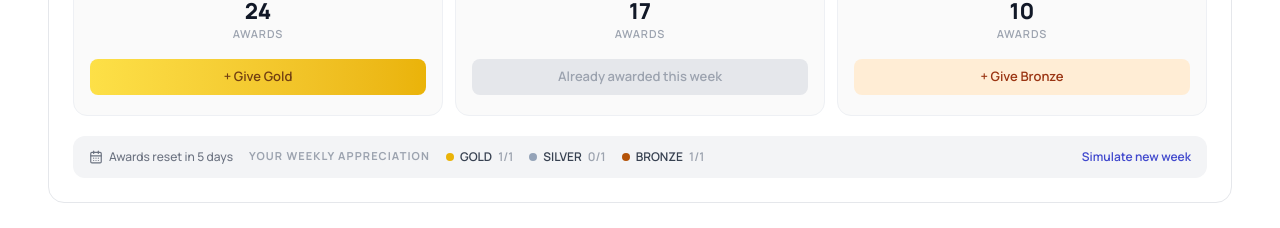
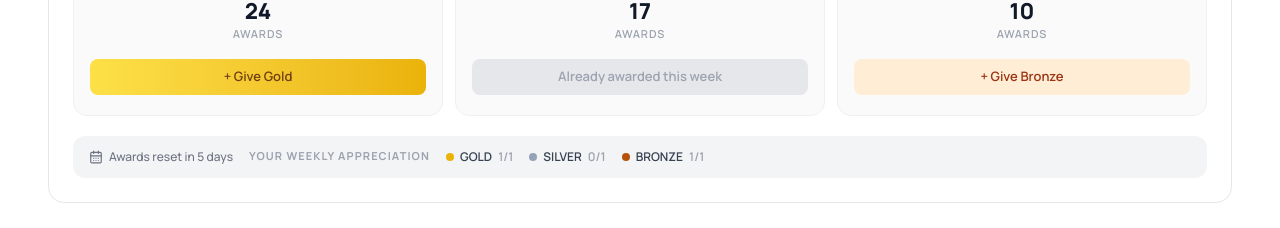
Before and after one commit to Mern-Unbeatable/baracuda260, a React (Vite) app: page /photographer in a window 1280 px wide. Shown: the part 1940-2168 px from the top of the page. Built offline with nearby package versions, Linux system fonts and the light colour scheme; no server answers.

Commit message:
testing simulateweek removed

```diff
--- a/src/portals/public/photographer/components/PhotographerTalentAppreciation.jsx
+++ b/src/portals/public/photographer/components/PhotographerTalentAppreciation.jsx
@@ -36,7 +36,7 @@ const PhotographerTalentAppreciation = memo(
 
     const [awards, setAwards] = useState(appreciation.tiers);
     const [weekly, setWeekly] = useState(appreciation.weekly);
-    const [resetDays, setResetDays] = useState(() =>
+    const [resetDays] = useState(() =>
       getDaysUntilNextSundayMidnight(),
     );
 
@@ -63,14 +63,6 @@ const PhotographerTalentAppreciation = memo(
         ),
       );
       setWeekly((prev) => ({ ...prev, [tierId]: 0 }));
-    };
-
-    const simulateWeek = () => {
-      setWeekly({ gold: 1, silver: 1, bronze: 1 });
-      setAwards((prev) =>
-        prev.map((tier) => ({ ...tier, awardedThisWeek: false })),
-      );
-      setResetDays(getDaysUntilNextSundayMidnight());
     };
 
     return (
@@ -152,8 +144,7 @@ const PhotographerTalentAppreciation = memo(
             })}
           </div>
 
-          <div className="mt-5 flex flex-col gap-3 rounded-xl bg-[#f3f4f6] px-4 py-3 sm:flex-row sm:items-center sm:justify-between">
-            <div className="flex flex-wrap items-center gap-x-4 gap-y-2">
+          <div className="mt-5 flex flex-wrap items-center gap-x-4 gap-y-2 rounded-xl bg-[#f3f4f6] px-4 py-3">
             <p className="inline-flex items-center gap-1.5 text-[12px] font-medium text-[#6b7280]">
               <CalendarDays size={14} aria-hidden="true" />
               {t('photographerProfile.appreciation.resetIn', {
@@ -177,15 +168,6 @@ const PhotographerTalentAppreciation = memo(
               </span>
             ))}
           </div>
-            <Button
-              unstyled
-              type="button"
-              onClick={simulateWeek}
-              className="cursor-pointer text-[12px] font-semibold text-[#4048cd] transition hover:underline"
-            >
-              {t('photographerProfile.appreciation.simulate')}
-            </Button>
-          </div>
         </div>
       </section>
     );
```
Also changed, not shown: 391 other files (tests, documents, lock files or other folders). Lines whose indentation alone changed are shown as unchanged.
